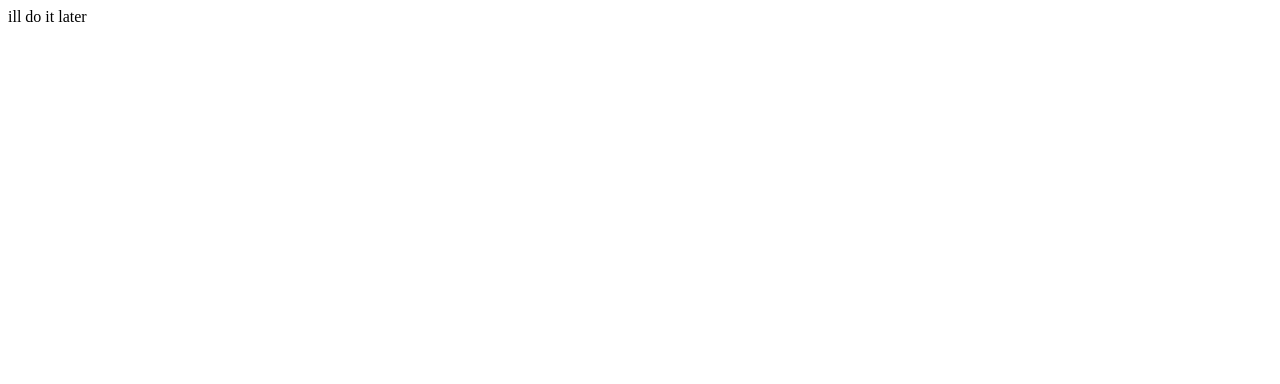
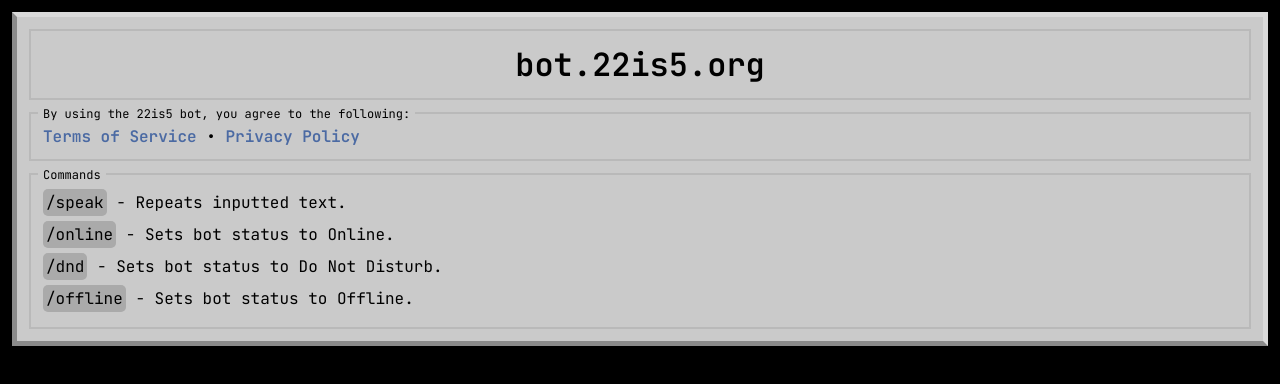
Before and after one commit to 22is5/bot, a plain HTML site: page index.html in a window 1280 px wide. Drawn offline with Linux system fonts and the light colour scheme.

Commit message:
add bot homepage

```diff
--- a/index.html
+++ b/index.html
@@ -1,8 +1,31 @@
-<html>
+<!DOCTYPE html>
+<html lang="en">
   <head>
-
+    <meta charset="UTF-8" />
+    <meta name="viewport" content="width=device-width, initial-scale=1.0" />
+    <link rel="stylesheet" href="style.css" />
+    <title>22is5/bot</title>
   </head>
   <body>
-    <p>ill do it later</p>
+    <div class="parent">
+      <div class="main">
+        <p class="title">bot.22is5.org</p>
+      </div>
+
+      <div class="main">
+        <p class="tag">By using the 22is5 bot, you agree to the following:</p>
+        <a href="/terms-of-service.html">Terms of Service</a>
+        <t>&bull;</t>
+        <a href="/privacy-policy.html">Privacy Policy</a>
+      </div>
+
+      <div class="main">
+        <p class="tag">Commands</p>
+        <p class="content"><code>/speak</code> - Repeats inputted text.</p>
+        <p class="content"><code>/online</code> - Sets bot status to Online.</p>
+        <p class="content"><code>/dnd</code> - Sets bot status to Do Not Disturb.</p>
+        <p class="content"><code>/offline</code> - Sets bot status to Offline.</p>
+      </div>
+    </div>
   </body>
 </html>
--- /dev/null
+++ b/style.css
@@ -0,0 +1,59 @@
+@font-face {
+  font-family: "Jetbrains Mono";
+  src: url("/assets/fonts/jetbrains-mono.ttf");
+}
+* {
+  padding: 0;
+  margin: 0;
+  box-sizing: border-box;
+}
+body {
+  background-color: #000;
+  padding: 12px;
+  font-family: "Jetbrains Mono";
+}
+.parent {
+  display: flex;
+  flex-direction: column;
+  gap: 12px;
+  justify-content: center;
+  padding: 12px;
+  background-color: #cacaca;
+  border-top: solid 5px #ffffff50;
+  border-right: solid 5px #ffffff50;
+  border-bottom: solid 5px #00000050;
+  border-left: solid 5px #00000050;
+}
+.main {
+  padding: 12px;
+  background-color: #cacaca;
+  border: solid 2px #00000015;
+  position: relative;
+}
+.title {
+  font-size: 32px;
+  text-align: center;
+  font-weight: 600;
+}
+.tag {
+  font-size: 12px;
+  padding: 0 5px;
+  transform: translate(-5px, -20px);
+  background-color: #cacaca;
+  position: absolute;
+}
+a {
+  background-color: #cacaca;
+  text-decoration: none;
+  color: #4b6aa3;
+  font-weight: 600;
+}
+code {
+  font-family: "Jetbrains Mono";
+  background-color: #aaa;
+  padding: 3px;
+  border-radius: 5px;
+}
+.content {
+  line-height: 2;
+}
```
Also changed, not shown: assets/fonts/jetbrains-mono.ttf (added), img/22is5-pfp.png (added), img/22is5.png (added).
